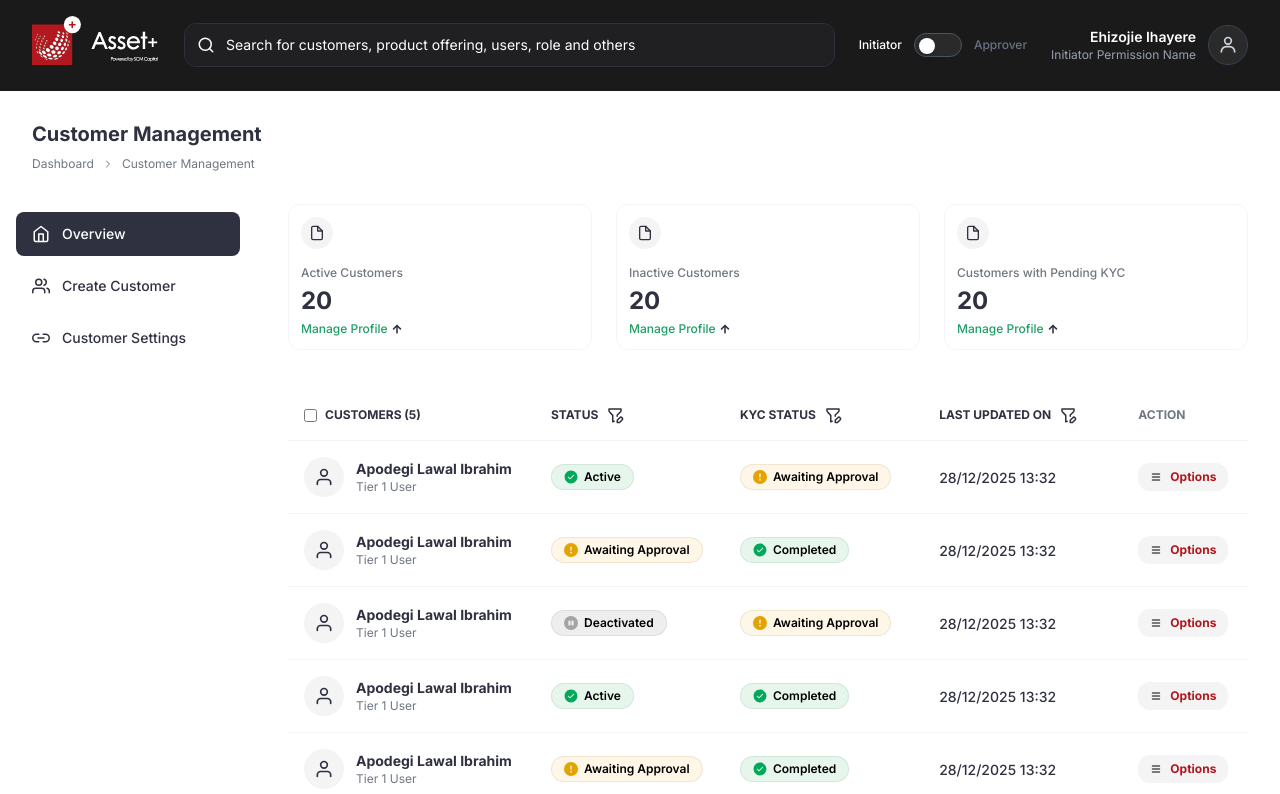
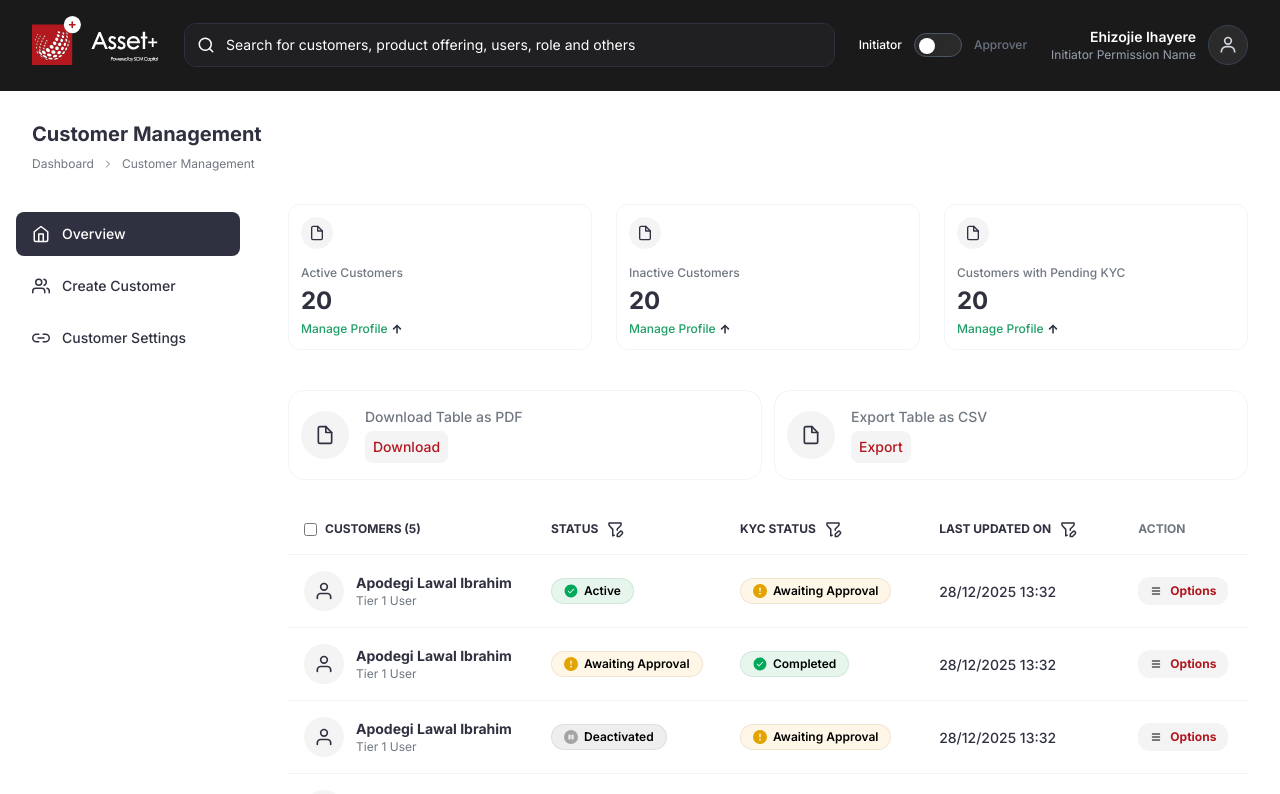
Before and after one commit to maildavc/scm-mobile-admin-portal, a Next.js app: page /dashboard/customer-management in a window 1280 px wide. Shown: the top 794 px of the page. Built offline with nearby package versions, Linux system fonts and the light colour scheme.

Commit message:
feat: Add new dashboard pages for product offering and customer management, including role-based views.

```diff
--- a/src/app/dashboard/customer-management/page.tsx
+++ b/src/app/dashboard/customer-management/page.tsx
@@ -14,6 +14,7 @@ import {
   PAGE_CONFIG,
   getBreadcrumbs,
 } from "@/constants/customerManagement/customerManagement";
+import ActionButton from "@/components/Dashboard/ActionButton";
 import { createCustomerColumns } from "./columns";
 import { useRole } from "@/context/RoleContext";
 import ViewCustomerRequest from "@/components/Dashboard/CustomerManagement/ViewCustomerRequest";
@@ -107,6 +108,21 @@ export default function CustomerManagement() {
                   ))}
                 </div>
 
+                <div className="flex justify-between items-center gap-3 mb-6">
+                  <ActionButton
+                    onClick={() => console.log("Download clicked")}
+                    label="Download Table as PDF"
+                    actionText="Download"
+                    fullWidth
+                  />
+                  <ActionButton
+                    onClick={() => console.log("Export clicked")}
+                    label="Export Table as CSV"
+                    actionText="Export"
+                    fullWidth
+                  />
+                </div>
+
                 <Table
                   data={CUSTOMERS}
                   columns={columns}
--- a/src/app/dashboard/product-offering/page.tsx
+++ b/src/app/dashboard/product-offering/page.tsx
@@ -14,7 +14,8 @@ import {
   STATS_CONFIG,
   PAGE_CONFIG,
   getBreadcrumbs,
-} from "@/constants/productOffering/productOffering";
+} from "@/constants/productOffering/productOffering"
+import ActionButton from "@/components/Dashboard/ActionButton";;
 import { createProductColumns } from "./columns";
 import { useRole } from "@/context/RoleContext";
 
@@ -111,6 +112,21 @@ export default function ProductOffering() {
                   ))}
                 </div>
 
+                <div className="flex justify-between items-center gap-3 mb-6">
+                  <ActionButton
+                    onClick={() => console.log("Download clicked")}
+                    label="Download Table as PDF"
+                    actionText="Download"
+                    fullWidth
+                  />
+                  <ActionButton
+                    onClick={() => console.log("Export clicked")}
+                    label="Export Table as CSV"
+                    actionText="Export"
+                    fullWidth
+                  />
+                </div>
+
                 <Table
                   data={PRODUCTS}
                   columns={columns}
```
